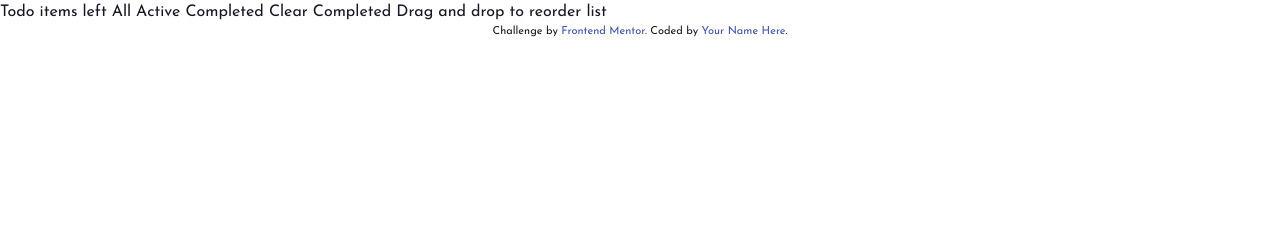
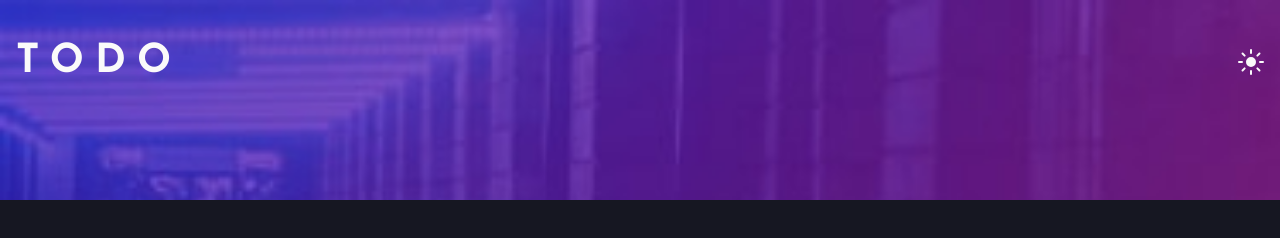
Before and after one commit to regret546/todo-app-main, a website: page dist/index.html in a window 1280 px wide. Drawn offline with Linux system fonts and the light colour scheme.

Commit message:
start header section

```diff
--- a/dist/index.html
+++ b/dist/index.html
@@ -5,6 +5,10 @@
     <meta name="viewport" content="width=device-width, initial-scale=1.0" />
     <!-- displays site properly based on user's device -->
     <link rel="stylesheet" href="/dist/style.css" />
+    <link
+      rel="stylesheet"
+      href="https://cdnjs.cloudflare.com/ajax/libs/font-awesome/6.4.2/css/all.min.css"
+    />
     <link
       rel="icon"
       type="image/png"
@@ -25,18 +29,41 @@
       }
     </style>
   </head>
-  <body class="text-very-dark-blue">
-    Todo
+  <body class="bg-very-dark-blue">
+    <main class="grid">
+      <section
+        class="header bg-[url('/images/bg-mobile-dark.jpg')] bg-no-repeat bg-cover w-full h-[25vh]"
+      >
+        <div class="flex justify-between items-center px-4 py-8">
+          <h1
+            class="text-[2.5rem] uppercase tracking-[0.7rem] text-very-light-gray font-fw-bold2"
+          >
+            Todo
+          </h1>
 
-    <!-- Add dynamic number -->
-    items left All Active Completed Clear Completed Drag and drop to reorder
-    list
+          <svg
+            class="fill-very-light-gray cursor-pointer"
+            xmlns="http://www.w3.org/2000/svg"
+            width="26"
+            height="26"
+          >
+            <path
+              fill-rule="evenodd"
+              d="M13 21a1 1 0 011 1v3a1 1 0 11-2 0v-3a1 1 0 011-1zm-5.657-2.343a1 1 0 010 1.414l-2.121 2.121a1 1 0 01-1.414-1.414l2.12-2.121a1 1 0 011.415 0zm12.728 0l2.121 2.121a1 1 0 01-1.414 1.414l-2.121-2.12a1 1 0 011.414-1.415zM13 8a5 5 0 110 10 5 5 0 010-10zm12 4a1 1 0 110 2h-3a1 1 0 110-2h3zM4 12a1 1 0 110 2H1a1 1 0 110-2h3zm18.192-8.192a1 1 0 010 1.414l-2.12 2.121a1 1 0 01-1.415-1.414l2.121-2.121a1 1 0 011.414 0zm-16.97 0l2.121 2.12A1 1 0 015.93 7.344L3.808 5.222a1 1 0 011.414-1.414zM13 0a1 1 0 011 1v3a1 1 0 11-2 0V1a1 1 0 011-1z"
+            />
+          </svg>
+        </div>
+      </section>
+      <section></section>
+    </main>
 
-    <div class="attribution">
-      Challenge by
-      <a href="https://www.frontendmentor.io?ref=challenge" target="_blank"
-        >Frontend Mentor</a
-      >. Coded by <a href="#">Your Name Here</a>.
-    </div>
+    <footer>
+      <!--     <div class="attribution">
+        Challenge by
+        <a href="https://www.frontendmentor.io?ref=challenge" target="_blank"
+          >Frontend Mentor</a
+        >. Coded by <a href="#">Your Name Here</a>.
+      </div> -->
+    </footer>
   </body>
 </html>
```
Also changed, not shown: dist/style.css.
